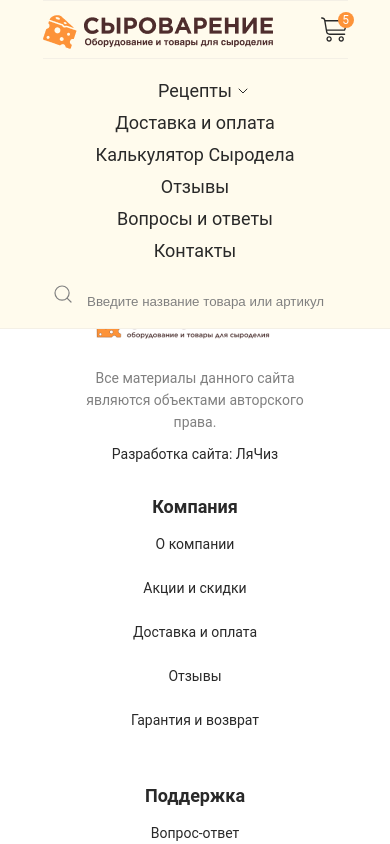
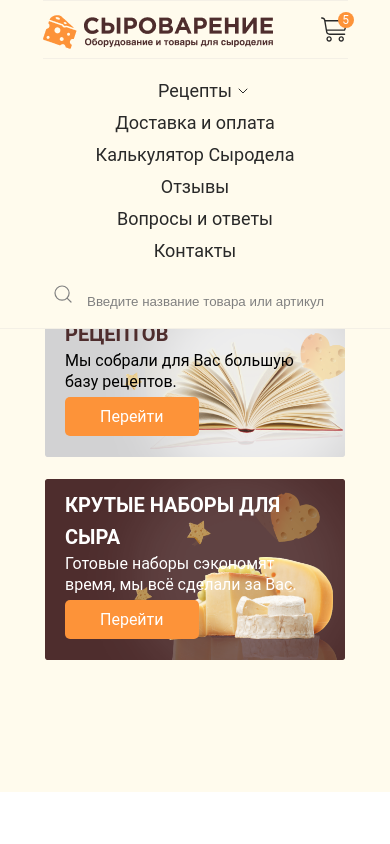
Before and after one commit to unnamed-ii/react-cheese-shop, a React (Create React App) app in the folder app/: page / in a window 390 px wide. Shown: the top 844 px of the page. Built offline with nearby package versions, Linux system fonts and the light colour scheme.

Commit message:
added adaptive for selections block

```diff
--- a/app/src/blocks/selections/index.jsx
+++ b/app/src/blocks/selections/index.jsx
@@ -1,10 +1,9 @@
 import React from 'react';
 import './style.scss';
-
+import Wrapper from "../../components/wrapper";
+import {Link} from "react-router-dom";
 import recipes from '../../images/selections/recipe.png';
 import sets from '../../images/selections/sets.png';
-import Wrapper from "../../components/wrapper";
-import {Link} from "react-router-dom";
 
 const Selections = () => {
     return (
--- a/app/src/blocks/selections/style.scss
+++ b/app/src/blocks/selections/style.scss
@@ -67,3 +67,69 @@
     }
   }
 }
+
+@media (max-width: 1200px) {
+  .selections {
+    padding: 0 15px 160px 15px;
+
+    &__title {
+      text-align: center;
+      margin-bottom: 15px;
+    }
+
+    &__items {
+      max-width: 1180px;
+      justify-content: center;
+      flex-wrap: wrap;
+
+      &-recipes {
+        margin: 0 0 90px 0;
+      }
+    }
+  }
+}
+
+@media (max-width: 630px) {
+  .selections__items-recipes {
+    margin: 0 0 50px 0;
+  }
+
+  .selections__items-recipes__bg,
+  .selections__items-sets__bg, {
+    width: 490px;
+  }
+
+  .selections__items-recipes__title,
+  .selections__items-sets__title {
+    margin: -280px 0 20px 40px;
+  }
+}
+
+@media (max-width: 535px) {
+  .selections__items-recipes__bg,
+  .selections__items-sets__bg, {
+    width: 300px;
+  }
+
+  .selections__items-recipes__title, .selections__items-sets__title {
+    margin: -177px 0 0px 20px;
+    max-width: 245px;
+    font-size: 20px;
+  }
+
+  .selections__items-recipes__text, .selections__items-sets__text {
+    margin-bottom: 13px;
+    margin-left: 20px;
+  }
+
+  .selections__items-recipes__link,
+  .selections__items-sets__link {
+    margin-left: 20px;
+  }
+}
+
+@media (max-width: 360px) {
+  .selections__title {
+    font-size: 24px;
+  }
+}
--- a/app/src/pages/home/index.jsx
+++ b/app/src/pages/home/index.jsx
@@ -14,8 +14,8 @@ const Home = () => {
             {/*<Recommendations/>*/}
             {/*<Products/>*/}
             {/*<Benefits/>*/}
-            {/*<Selections/>*/}
-            <Equipment/>
+            <Selections/>
+            {/*<Equipment/>*/}
             {/*<Articles/>*/}
             {/*<ProductsSlider title={'Просмотренные товары'}/>*/}
         </div>
```
